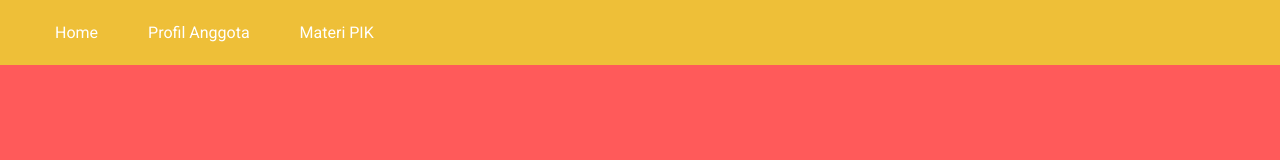
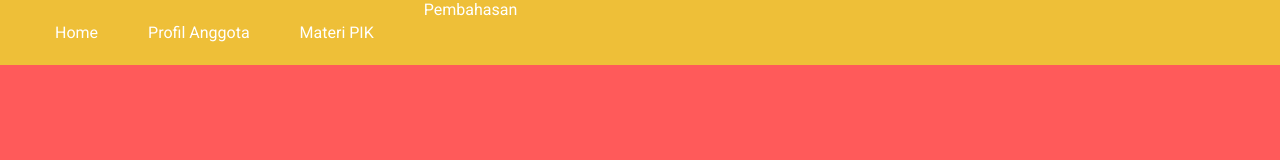
Before and after one commit to rajabindolf/tugas-pik, a plain HTML site: page index.html in a window 1280 px wide. Shown: the top 160 px of the page. Drawn offline with Linux system fonts and the light colour scheme.

Commit message:
Update index.html

```diff
--- a/index.html
+++ b/index.html
@@ -14,6 +14,7 @@
                 <li><a href="index.html">Home</a></li>
                 <li><a href="profile.html">Profil Anggota</a></li>
                 <li><a href="materi.html">Materi PIK</a></li>
+                <li><a href="poto.html"></a>Pembahasan</li>
             </ul>
         </div>
    </nav>
```
